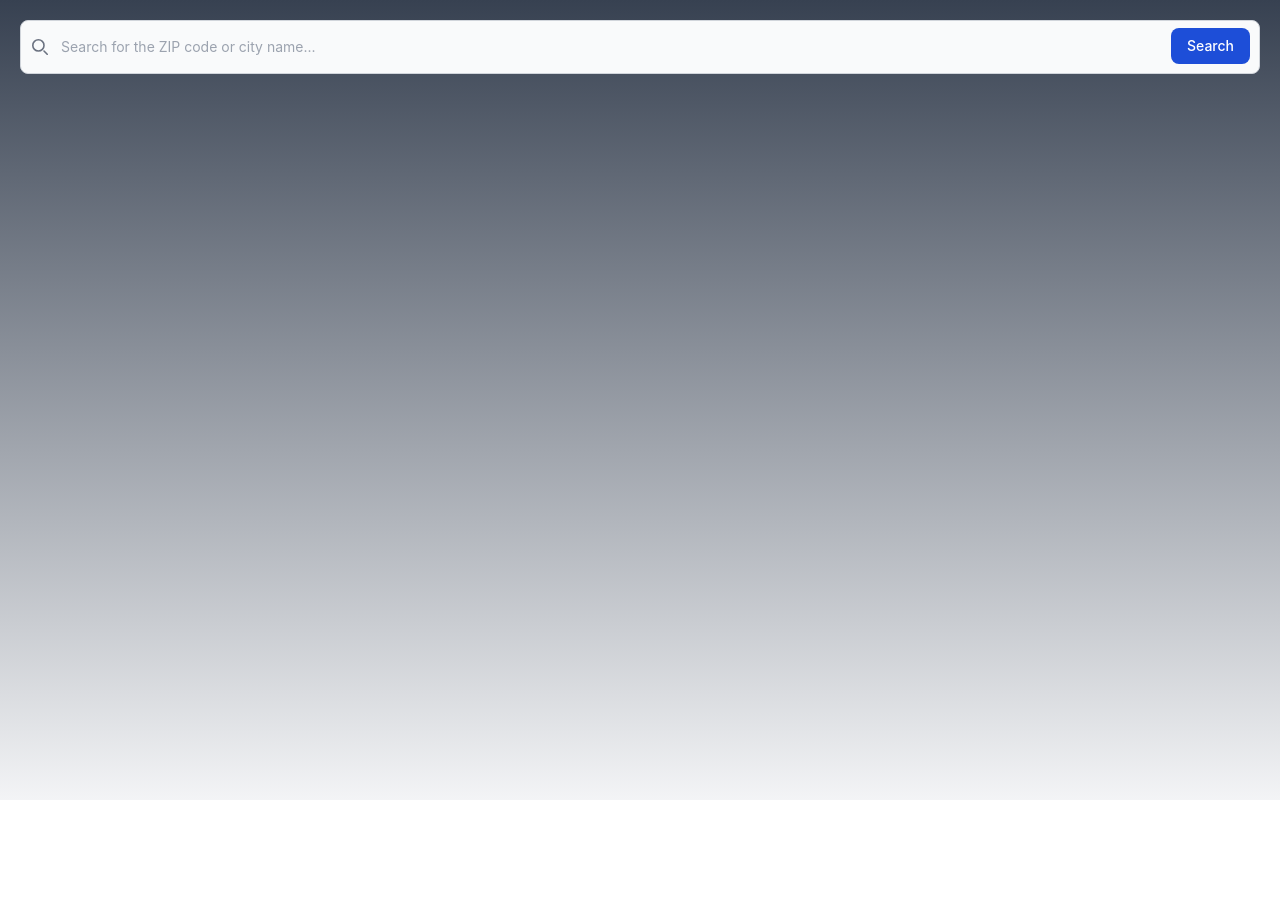
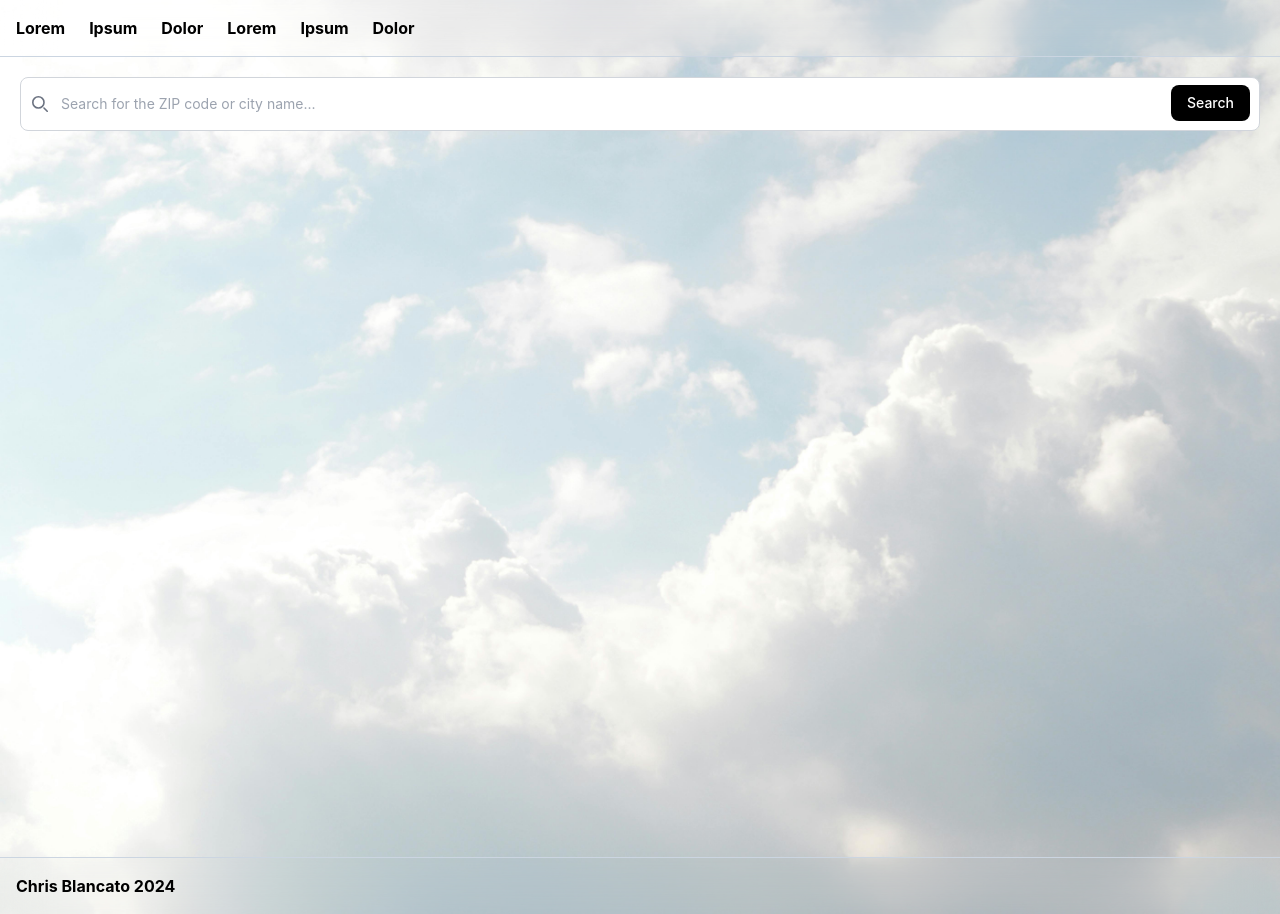
Before and after one commit to cgblancato/weather-application, a React (Create React App) app: page / in a window 1280 px wide. Before the commit the page ends 800 px from the top, so only its background shows below. Built offline with nearby package versions, Linux system fonts and the light colour scheme.

Commit message:
Various functionality refactors. Adding in more styles.

```diff
--- a/src/App.js
+++ b/src/App.js
@@ -1,27 +1,41 @@
 import React from "react"
-import { useState, useEffect, useRef } from "react"
+import { useState, useEffect } from "react"
 import Temperature from "./Components/Temperature"
+import Navbar from "./Components/Navbar"
+import Footer from "./Components/Footer"
+import Searchbar from "./Components/Searchbar"
 
 function App() {
   const [weatherData, setWeatherData] = useState(null)
-  const [isLoading, setIsLoading] = useState(false)
   const [error, setError] = useState(null)
-  const [location, setLocation] = useState(null)
   const [apiLocationName, setapiLocationName] = useState(null)
-  const [latitude, setLatitude] = useState(0)
-  const [longitude, setLongitude] = useState(0)
   const [temperature, setTemperature] = useState(null)
-  const inputLocation = useRef()
+  const [inputLocation, setInputLocation] = useState("")
 
   const handleSubmit = (e) => {
     e.preventDefault()
-    const locationValue = inputLocation.current.value
-    setLocation(locationValue)
+    handleLocation(inputLocation)
   }
 
-  useEffect(() => {
+  function handleLocation(locationValue) {
+    const getGeolocation = async () => {
+      const res = await fetch(`https://geocoding-api.open-meteo.com/v1/search?name=${locationValue}&count=10&language=en&format=json`);
+      const data = await res.json();
+      return data;
+    }
 
-    if (isLoading) {
+    getGeolocation().then(data => {
+      setapiLocationName(data.results[0].name + ", " + data.results[0].admin1)
+      handleWeather(data.results[0].latitude, data.results[0].longitude)
+    }).then(() => {
+      setError(null) // clear any existing errors if successful
+    })
+      .catch(err => {
+        setError("No location found. Please check your input and try again.")
+      })
+  }
+
+  function handleWeather(latitude, longitude) {
     const getWeather = async () => {
       const res = await fetch(`https://api.open-meteo.com/v1/forecast?latitude=${latitude}&longitude=${longitude}&current=temperature_2m,relative_humidity_2m,apparent_temperature,precipitation,rain,weather_code,cloud_cover,wind_speed_10m,wind_direction_10m&hourly=temperature_2m&temperature_unit=fahrenheit&wind_speed_unit=mph&precipitation_unit=inch`);
       const data = await res.json();
@@ -32,83 +46,34 @@ function App() {
       setWeatherData(data)
       setTemperature(Math.floor(data.current.temperature_2m))
       setError(null) // clear any existing errors if successful
-        setIsLoading(false)
     })
     .catch(err => {
       setError("No location found. Please check your input and try again.")
     })
   }
 
-  }, [latitude, longitude])
-
   useEffect(() => {
-
-    if (location) {
-      setIsLoading(true)
-
-      const getGeolocation = async () => {
-        const res = await fetch(`https://geocoding-api.open-meteo.com/v1/search?name=${location}&count=10&language=en&format=json`);
-        const data = await res.json();
-        return data;
-      }
-
-      getGeolocation().then(data => {
-        setapiLocationName(data.results[0].name + ", " + data.results[0].admin1)
-        setLatitude(data.results[0].latitude)
-        setLongitude(data.results[0].longitude)
-      }).then(() => {
-        setError(null) // clear any existing errors if successful
-      })
-      .catch(err => {
-        setError("No location found. Please check your input and try again.")
-      })
-    }
-
-  }, [location])
+    // setting document title without helmet
+    document.title = "Weather Checker Application"
+  }, [])
 
   return (
-    <>
-      <main className="bg-gradient-to-b from-gray-700 to-gray-100 min-h-screen">
-        <h1 className="sr-only">Weather Check Application</h1>
+    <div className="wrapper bg-sky-background bg-cover">
+      <Navbar />
+      <main className="min-h-screen">
+        <h1 className="sr-only">Weather Checker Application</h1>
         <div className="container mx-auto">
           <section id="weather-container" className="p-5">
-            <form onSubmit={handleSubmit} className="mb-5">
-              <div className="form-control relative">
-                <div className="absolute inset-y-0 start-0 flex items-center ps-3 pointer-events-none">
-                    <svg className="w-4 h-4 text-gray-500 dark:text-gray-400" aria-hidden="true" xmlns="http://www.w3.org/2000/svg" fill="none" viewBox="0 0 20 20">
-                        <path stroke="currentColor" strokeLinecap="round" strokeLinejoin="round" strokeWidth="2" d="m19 19-4-4m0-7A7 7 0 1 1 1 8a7 7 0 0 1 14 0Z"/>
-                    </svg>
-                </div>
-                <input type="search" id="location-search" className="block w-full p-4 ps-10 text-sm text-gray-900 border border-gray-300 rounded-lg bg-gray-50 focus:ring-blue-500 focus:border-blue-500 dark:bg-gray-700 dark:border-gray-600 dark:placeholder-gray-400 dark:text-white dark:focus:ring-blue-500 dark:focus:border-blue-500" placeholder="Search for the ZIP code or city name..." ref={inputLocation} />
-                <button type="submit" className="text-white absolute end-2.5 bottom-2.5 bg-blue-700 hover:bg-blue-800 focus:ring-4 focus:outline-none focus:ring-blue-300 font-medium rounded-lg text-sm px-4 py-2 dark:bg-blue-600 dark:hover:bg-blue-700 dark:focus:ring-blue-800">Search</button>
-              </div>
-              {error && (
-                <div role="alert" className="mt-5">
-                  <div className="bg-red-500 text-white font-bold rounded-t px-4 py-2">
-                    Error
-                  </div>
-                  <div className="border border-t-0 border-red-400 rounded-b bg-red-100 px-4 py-3 text-red-700">
-                    <label htmlFor="location-search" className="error">{error}</label>
-                  </div>
-                </div>
-              )}
-            </form>
+
+            <Searchbar submitFunction={handleSubmit} error={error} inputLocation={inputLocation} onInputLocation={setInputLocation} onError={setError} />
 
             <Temperature temperature={temperature} locationname={apiLocationName} weatherdata={weatherData} />
 
-            {weatherData && (
-              <div>
-                <h2>Weather Data:</h2>
-                <pre>{JSON.stringify(weatherData, null, 2)}</pre>
+          </section>
         </div>
-            )}
-          </section>
-
-
+      </main>
+      <Footer />
       </div>
-
-      </main>
-    </>
   )
 }
 
--- /dev/null
+++ b/src/Components/Footer.js
@@ -0,0 +1,17 @@
+import React from "react"
+
+function Footer() {
+  return (
+    <footer role="navigation" className="border-t border-t-slate-300">
+      <div className="w-full h-14 bg-transparent backdrop-blur-xl bottom-0">
+        <div className="container mx-auto px-4 h-full">
+          <div className="flex justify-between items-center h-full">
+            <p className="font-bold">Chris Blancato {new Date().getFullYear()}</p>
+          </div>
+        </div>
+      </div>
+    </footer>
+  )
+}
+
+export default Footer
--- /dev/null
+++ b/src/Components/Navbar.js
@@ -0,0 +1,24 @@
+import React from "react"
+
+function Navbar() {
+  return (
+    <nav role="navigation" className="border-b border-b-slate-300">
+      <div className="w-full h-14 bg-transparent backdrop-blur-xl sticky top-0">
+        <div className="container mx-auto px-4 h-full">
+          <div className="flex justify-between items-center h-full">
+            <ul className="flex gap-x-6 text-black">
+              <li className="font-bold">Lorem</li>
+              <li className="font-bold">Ipsum</li>
+              <li className="font-bold">Dolor</li>
+              <li className="font-bold">Lorem</li>
+              <li className="font-bold">Ipsum</li>
+              <li className="font-bold">Dolor</li>
+            </ul>
+          </div>
+        </div>
+      </div>
+    </nav>
+  )
+}
+
+export default Navbar
--- /dev/null
+++ b/src/Components/Searchbar.js
@@ -0,0 +1,40 @@
+import React, {useEffect} from "react"
+
+function Searchbar( {submitFunction, error, inputLocation, onInputLocation, onError}) {
+
+    useEffect(() =>{
+      if (inputLocation) {
+        if (inputLocation.match(/[^a-zA-Z\d\s:]/g)) {
+          onError("Please only enter numbers or letters.")
+        } else {
+          onError(null)
+        }
+      }
+    }, [onError, inputLocation])
+
+    return (
+      <form onSubmit={submitFunction} className="mb-5">
+        <div className="form-control relative">
+          <div className="absolute inset-y-0 start-0 flex items-center ps-3 pointer-events-none">
+            <svg className="w-4 h-4 text-gray-500 dark:text-gray-400" aria-hidden="true" xmlns="http://www.w3.org/2000/svg" fill="none" viewBox="0 0 20 20">
+                <path stroke="currentColor" strokeLinecap="round" strokeLinejoin="round" strokeWidth="2" d="m19 19-4-4m0-7A7 7 0 1 1 1 8a7 7 0 0 1 14 0Z"/>
+            </svg>
+          </div>
+          <input type="search" id="location-search" className="block w-full p-4 ps-10 text-sm text-gray-900 border border-gray-300 rounded-lg bg-white focus:ring-blue-500 focus:border-blue-500 dark:bg-gray-700 dark:border-gray-600 dark:placeholder-gray-400 dark:text-white dark:focus:ring-blue-500 dark:focus:border-blue-500" placeholder="Search for the ZIP code or city name..." value={inputLocation} onChange={(e) => {onInputLocation(e.target.value)}} />
+          <button type="submit" className="text-white absolute end-2.5 bottom-2.5 bg-black hover:bg-blue-800 focus:ring-4 focus:outline-none focus:ring-blue-300 font-medium rounded-lg text-sm px-4 py-2 dark:bg-blue-600 dark:hover:bg-blue-700 dark:focus:ring-blue-800">Search</button>
+        </div>
+        {error && (
+        <div role="alert" className="mt-5">
+          <div className="bg-red-500 text-white font-bold rounded-t px-4 py-2">
+          Error
+          </div>
+          <div className="border border-t-0 border-red-400 rounded-b bg-red-100 px-4 py-3 text-red-700">
+          <label htmlFor="location-search" className="error">{error}</label>
+          </div>
+        </div>
+        )}
+      </form>
+    )
+}
+
+export default Searchbar
--- a/src/Components/Temperature.js
+++ b/src/Components/Temperature.js
@@ -18,21 +18,21 @@ function Temperature( {temperature, locationname, weatherdata} ) {
     return (
       <>
         {temperature && (
-          <div className="weather-details bg-slate-100 p-5 border-gray-300 rounded-lg drop-shadow">
+          <div className="weather-details bg-white p-5 border border-gray-300 rounded-lg drop-shadow">
               <div className="flex justify-between">
                 <h2 className="mb-4 text-4xl font-extrabold leading-none tracking-tight text-gray-900 md:text-4xl lg:text-5xl dark:text-white"><span className="sr-only">Weather for </span>{locationname}</h2>
                 <span className="mb-4 text-4xl font-extrabold leading-none tracking-tight text-gray-900 md:text-4xl lg:text-5xl dark:text-white"><span className="sr-only">Current temperature is </span>{currentTemperature(temperature)}<sup>°</sup></span>
               </div>
 
-              <div className="border-b-slate-300 border-b py-3">
+              <div className="border-b border-b-slate-300 py-3">
                 <p className="flex justify-between"><span><strong>Feels Like:</strong></span><span>{Math.floor(weatherdata.current.apparent_temperature)} <sup>°</sup></span></p>
               </div>
 
-              <div className="border-b-slate-300 border-b py-3">
+              <div className="border-b border-b-slate-300 py-3">
                 <p className="flex justify-between"><span><strong>Current Windspeed:</strong></span> <span>{weatherdata.current.wind_speed_10m} MP/H</span></p>
               </div>
 
-              <div className="border-b-slate-300 border-b py-3">
+              <div className="border-b border-b-slate-300 py-3">
                 <p className="flex justify-between"><span><strong>Current Humidity:</strong></span> <span>{weatherdata.current.relative_humidity_2m}%</span></p>
               </div>
 
--- a/tailwind.config.js
+++ b/tailwind.config.js
@@ -4,7 +4,11 @@ module.exports = {
     "./src/**/*.{js,jsx,ts,tsx}",
   ],
   theme: {
-    extend: {},
+    extend: {
+      backgroundImage: {
+        'sky-background': "url(./Assets/images/bg-sky.jpg)"
+      }
+    },
   },
   plugins: [],
 }
```
Also changed, not shown: src/Assets/images/bg-sky.jpg (added). Lines whose indentation alone changed are shown as unchanged.
